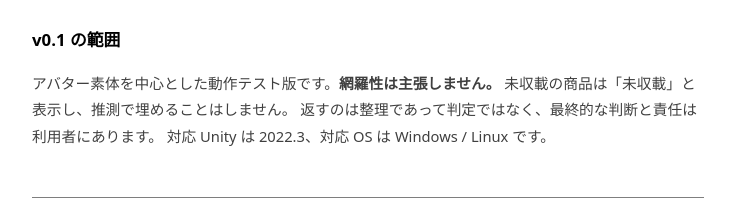
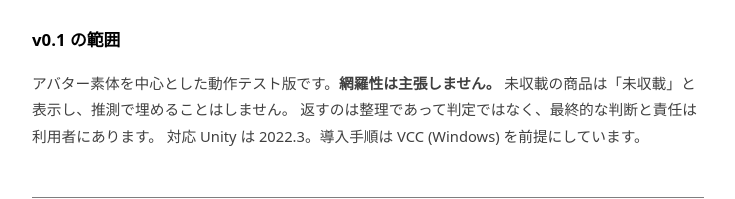
Before and after one commit to mizprism/mizeye, a plain HTML site: page docs/index.html in a window 1280 px wide. Shown: the part 456-655 px from the top of the page, without its empty margins (272-1007 px from the left). Drawn offline with Linux system fonts and the light colour scheme.

Commit message:
Describe what the tool does, not what it sounds like it does
The README said terms are attached to the assets in your Unity project.
Nothing reads the project: the list is what you paste in, one BOOTH URL
at a time, and it is stored per editor rather than per project, so a
second project shows the first one's list. Someone who installed on the
strength of that sentence would have met an empty window.

Three smaller corrections in the same vein: the feed link pointed at a
bare host that answers 404, the daily fetch limit does not apply until
a usable cache exists, and macOS was singled out as unsupported when no
code in the package is platform-specific -- the real constraint is that
the installer's GUI is Windows-only.

```diff
--- a/docs/index.html
+++ b/docs/index.html
@@ -52,7 +52,7 @@
   アバター素体を中心とした動作テスト版です。<strong>網羅性は主張しません。</strong>
   未収載の商品は「未収載」と表示し、推測で埋めることはしません。
   返すのは整理であって判定ではなく、最終的な判断と責任は利用者にあります。
-  対応 Unity は 2022.3、対応 OS は Windows / Linux です。
+  対応 Unity は 2022.3。導入手順は VCC (Windows) を前提にしています。
 </p>
 
 <footer>
```
Also changed, not shown: README.md.
